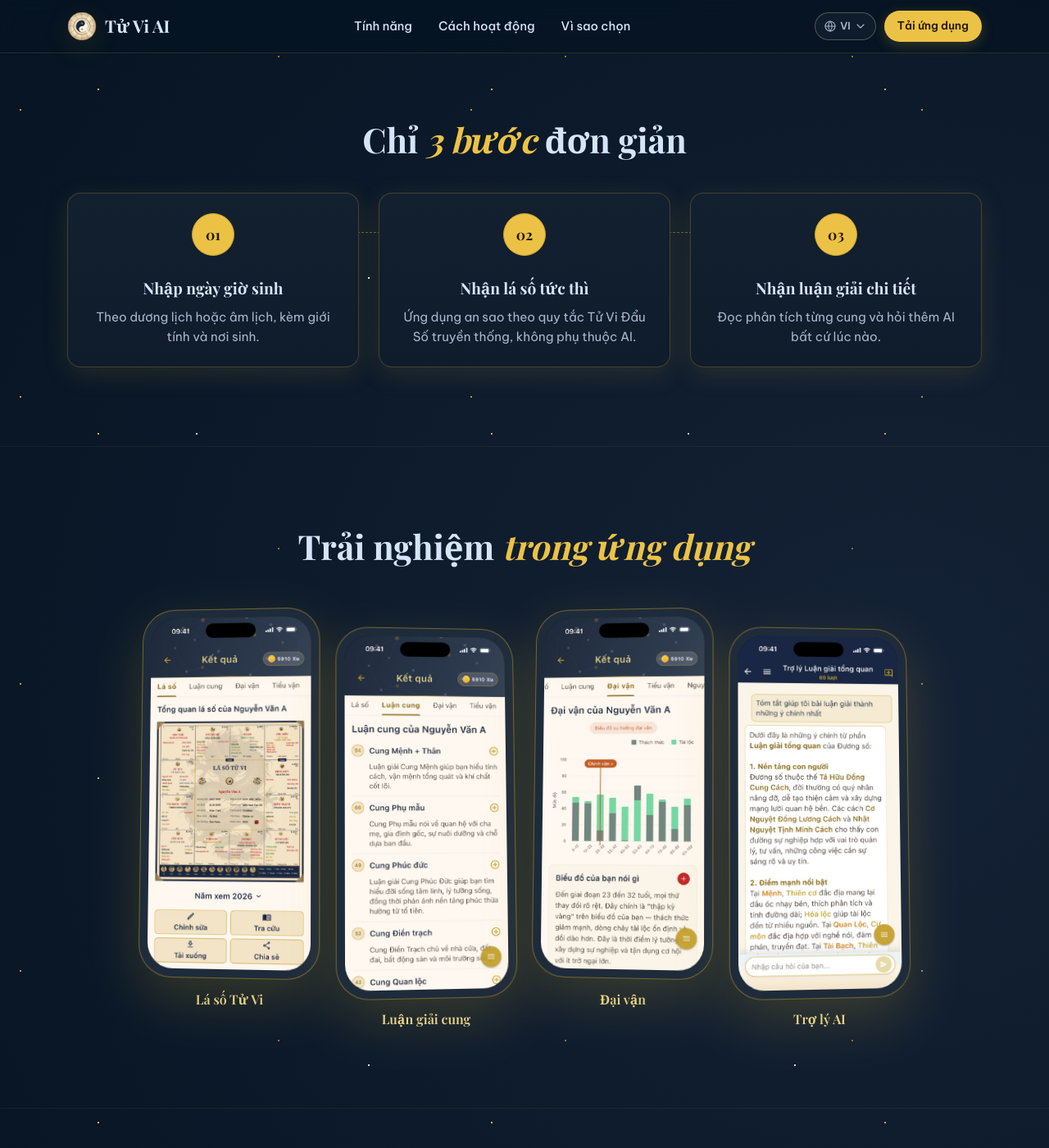
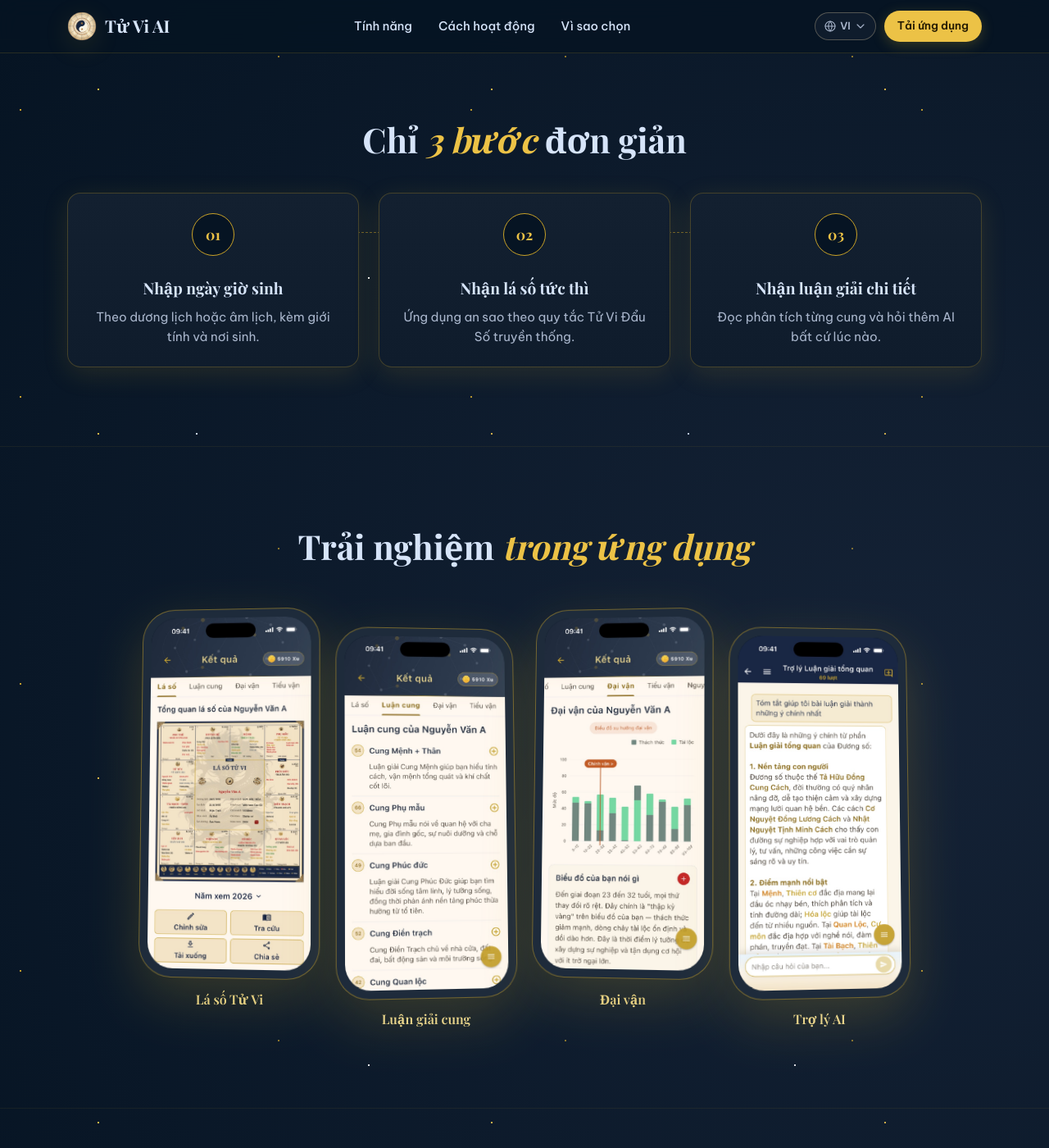
Before and after one commit to App-FactoryAI/tuviai-legal, a Jekyll site: the page built from index.html, in a window 1280 px wide and 1400 px high, scrolled down 1651 px. Shown: the whole window at 82% size. Built offline with Jekyll 4.4.1, drawn with Linux system fonts in a browser that asks for light colours; some web fonts are replaced.

Commit message:
Drop the not-AI note from step 2 and outline all step numbers.
Co-authored-by: Cursor <cursoragent@cursor.com>

```diff
--- a/assets/landing.css
+++ b/assets/landing.css
@@ -517,8 +517,8 @@ a {
   height: 48px;
   border-radius: 50%;
   border: 1px solid var(--lp-gold);
-  background: var(--lp-gold-bright);
-  color: #241a00;
+  background: var(--lp-bg);
+  color: var(--lp-gold-bright);
   font-family: var(--lp-serif);
   font-weight: 700;
   font-size: 1.1rem;
```
Also changed, not shown: _data/i18n.yml (+6 -6 lines).
